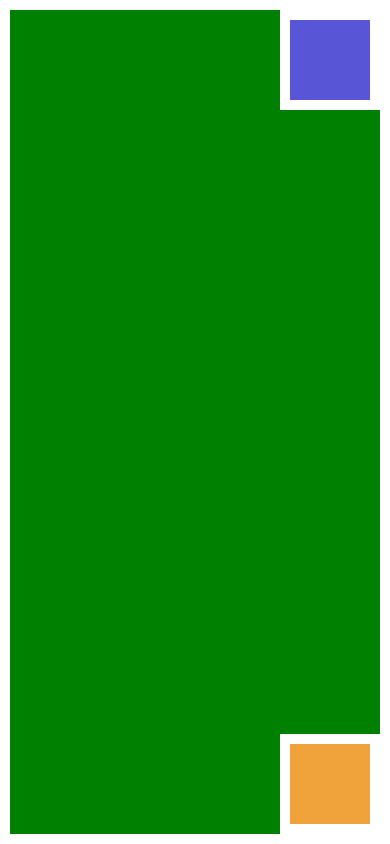
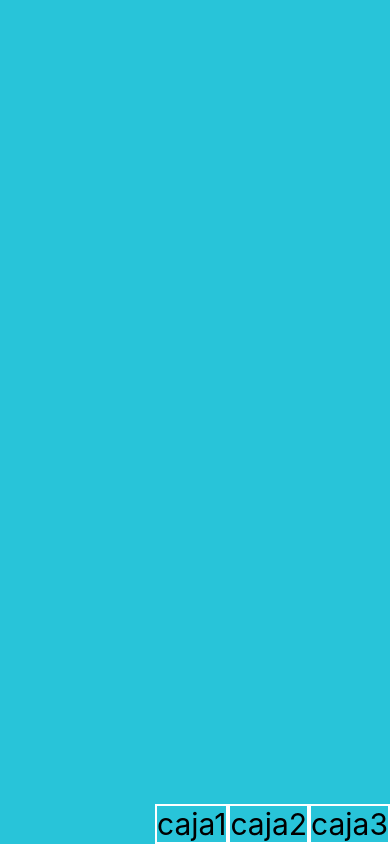
Before and after one commit to GonzaloSilvero/React-Native, a React Native app in the folder 02-MiPrimeraApp/: screen / in a window 390 px wide. Built offline with nearby package versions, Linux system fonts and the light colour scheme.

Commit message:
posiciones y trabajos con flex

```diff
--- a/02-MiPrimeraApp/App.tsx
+++ b/02-MiPrimeraApp/App.tsx
@@ -3,6 +3,7 @@ import React from 'react';
 // import { BoxObjectModelScreen } from './src/screens/BoxObjectModelScreen';
 import { SafeAreaView } from 'react-native';
 import { PositionScreen } from './src/screens/PositionScreen';
+import { FlexScreen } from './src/screens/FlexScreen';
 // import { DimensionesScreen } from './src/screens/DimensionesScreen';
 // import { HolaMundoScreen } from './src/screens/HolaMundoScreen';
 
@@ -13,7 +14,8 @@ const App = () => {
     // <ContadorScreen />
     // <BoxObjectModelScreen />
     // <DimensionesScreen />   */}
-    <PositionScreen />
+    {/* <PositionScreen /> */}
+    <FlexScreen/>
     </SafeAreaView>
   );
 };
--- /dev/null
+++ b/02-MiPrimeraApp/src/screens/FlexScreen.tsx
@@ -0,0 +1,38 @@
+import React from 'react'
+import { StyleSheet, Text, View } from 'react-native'
+
+export const FlexScreen = () => {
+  return (
+    <View style={ styles.container }>
+        <Text style={ styles.caja1 }>caja1</Text>
+        <Text style={ styles.caja2 }>caja2</Text>
+        <Text style={ styles.caja3 }>caja3</Text>
+    </View>
+  )
+}
+
+const styles = StyleSheet.create({
+    container: {
+        flex: 1,
+        // height: 300,
+        backgroundColor: '#28C4D9',
+        flexDirection: 'row',
+        justifyContent: 'flex-end',
+        alignItems: 'flex-end',
+    },
+    caja1: {
+        borderWidth: 2,
+        borderColor: 'white',
+        fontSize: 30
+    },
+    caja2: {
+        borderWidth: 2,
+        borderColor: 'white',
+        fontSize: 30
+    },
+    caja3: {
+        borderWidth: 2,
+        borderColor: 'white',
+        fontSize: 30
+    }
+});
```
Also changed, not shown: 02-MiPrimeraApp/src/screens/PositionScreen.tsx (line endings or trailing spaces).
